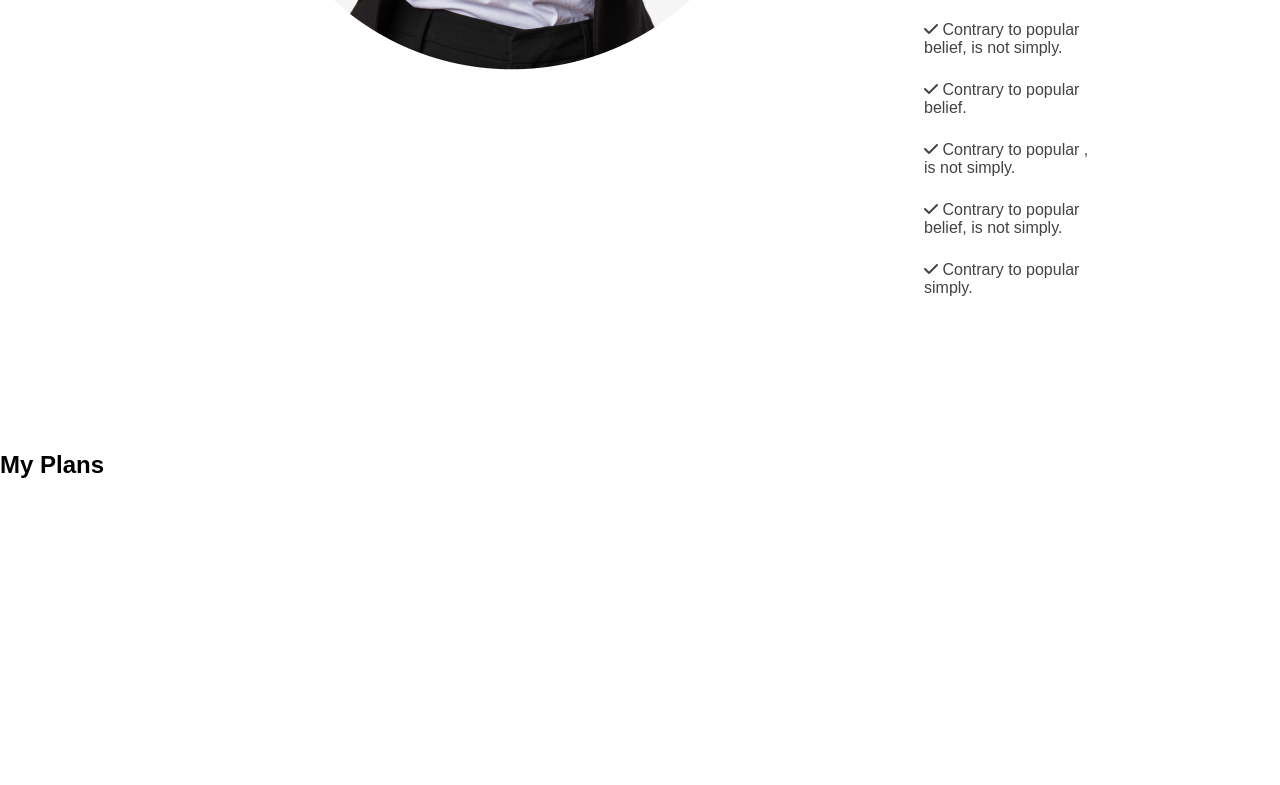
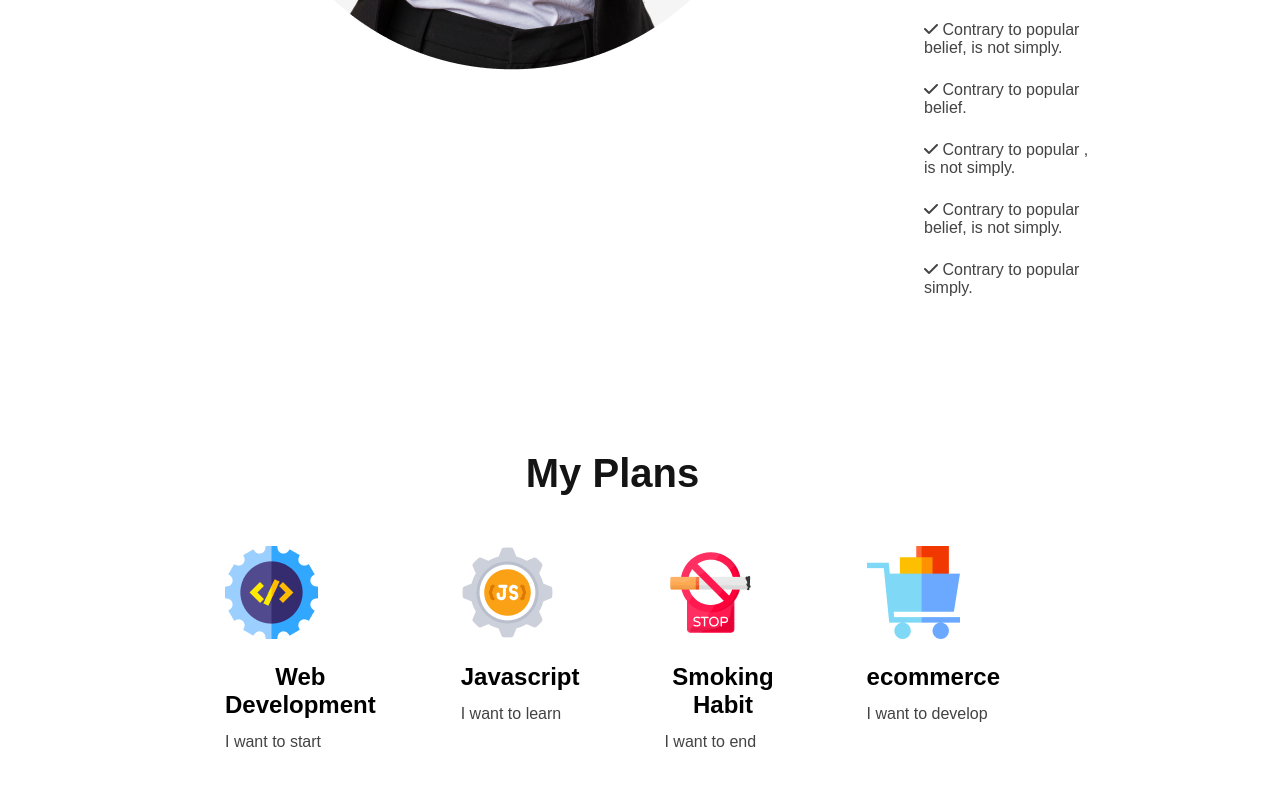
Before and after one commit to shahrukkabir/new-year-new-me, a plain HTML site: page index.html in a window 1280 px wide. Shown: the part 1584-2369 px from the top of the page. Before the commit the page ends 2063 px from the top, so only its background shows below. Drawn offline with Linux system fonts and the light colour scheme.

Commit message:
plan section

```diff
--- a/index.html
+++ b/index.html
@@ -30,13 +30,17 @@
             </div>
             <div class="failure-section">
                 <h2 class="failure-title">My failures of previous year</h2>
-                <p class="failure-description">Contrary to popular belief, Lorem Ipsum is not simply random text. It has roots in a piece of
+                <p class="failure-description">Contrary to popular belief, Lorem Ipsum is not simply random text. It has
+                    roots in a piece of
                     classical Latin literature from 45 BC, making it over 2000 years old. Richard McClintock.
                 </p>
-                <p class="failure-description"><i class="fa-solid fa-check"></i> Contrary to popular belief, is not simply.</p>
+                <p class="failure-description"><i class="fa-solid fa-check"></i> Contrary to popular belief, is not
+                    simply.</p>
                 <p class="failure-description"><i class="fa-solid fa-check"></i> Contrary to popular belief.</p>
-                <p class="failure-description"><i class="fa-solid fa-check"></i> Contrary to popular , is not simply.</p>
-                <p class="failure-description"><i class="fa-solid fa-check"></i> Contrary to popular belief, is not simply.</p>
+                <p class="failure-description"><i class="fa-solid fa-check"></i> Contrary to popular , is not simply.
+                </p>
+                <p class="failure-description"><i class="fa-solid fa-check"></i> Contrary to popular belief, is not
+                    simply.</p>
                 <p class="failure-description"><i class="fa-solid fa-check"></i> Contrary to popular simply.</p>
 
             </div>
@@ -44,8 +48,31 @@
 
         <!-- plan section -->
 
-        <section>
+        <section class="plan">
             <h2 class="plan-title">My Plans</h2>
+
+            <div class="plan-group">
+                <div class="part1">
+                    <img src="images/icons/web.png" alt="">
+                    <h2 class="name">Web Development</h2>
+                    <p class="failure-description">I want to start</p>
+                </div>
+                <div class="part2">
+                    <img src="images/icons/js.png" alt="">
+                    <h2 class="name">Javascript</h2>
+                    <p class="failure-description">I want to learn</p>
+                </div>
+                <div class="part3">
+                    <img src="images/icons/smoke.png" alt="">
+                    <h2 class="name">Smoking Habit</h2>
+                    <p class="failure-description">I want to end</p>
+                </div>
+                <div class="part4">
+                    <img src="images/icons/ecom.png" alt="">
+                    <h2 class="name">ecommerce</h2>
+                    <p class="failure-description">I want to develop</p>
+                </div>
+            </div>
 
         </section>
 
--- a/styles.css
+++ b/styles.css
@@ -57,7 +57,8 @@ body {
     gap: 130px;
 
 }
-.failure-section{
+
+.failure-section {
     padding-top: 240px;
 }
 
@@ -76,3 +77,28 @@ body {
     text-align: left;
     margin-bottom: 24px;
 }
+
+/* plan section */
+
+.plan {
+    margin: 0px 280px 130px 225px;
+}
+
+.plan-title {
+    margin-bottom: 50px;
+    text-align: center;
+    color: rgb(21, 20, 20);
+    font-size: 40px;
+    font-weight: 700;
+}
+
+.plan-group {
+    display: flex;
+    gap: 85px;
+    justify-content: space-around;
+}
+
+.name{
+    margin: 20px 0px 14px 0px;
+    text-align: center;
+}
```
